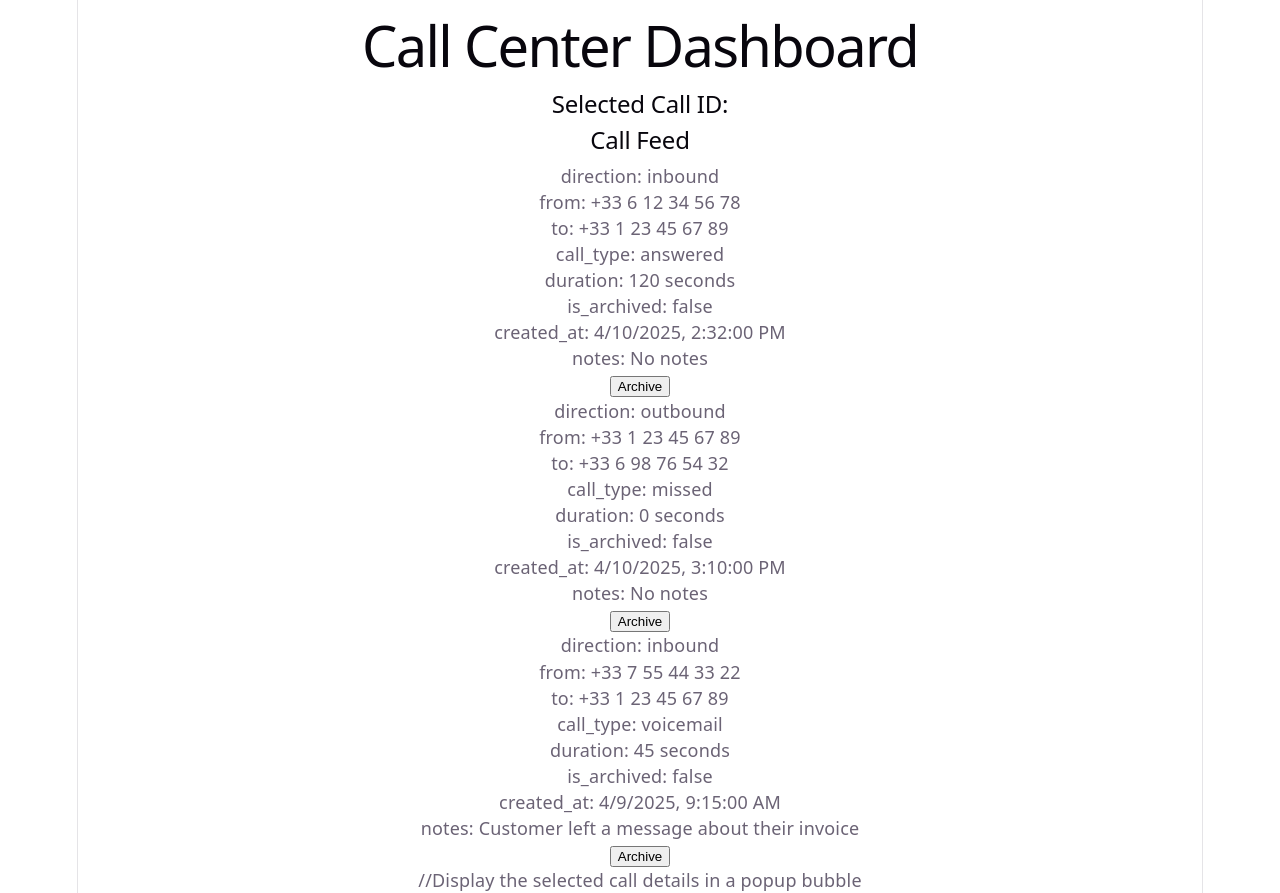
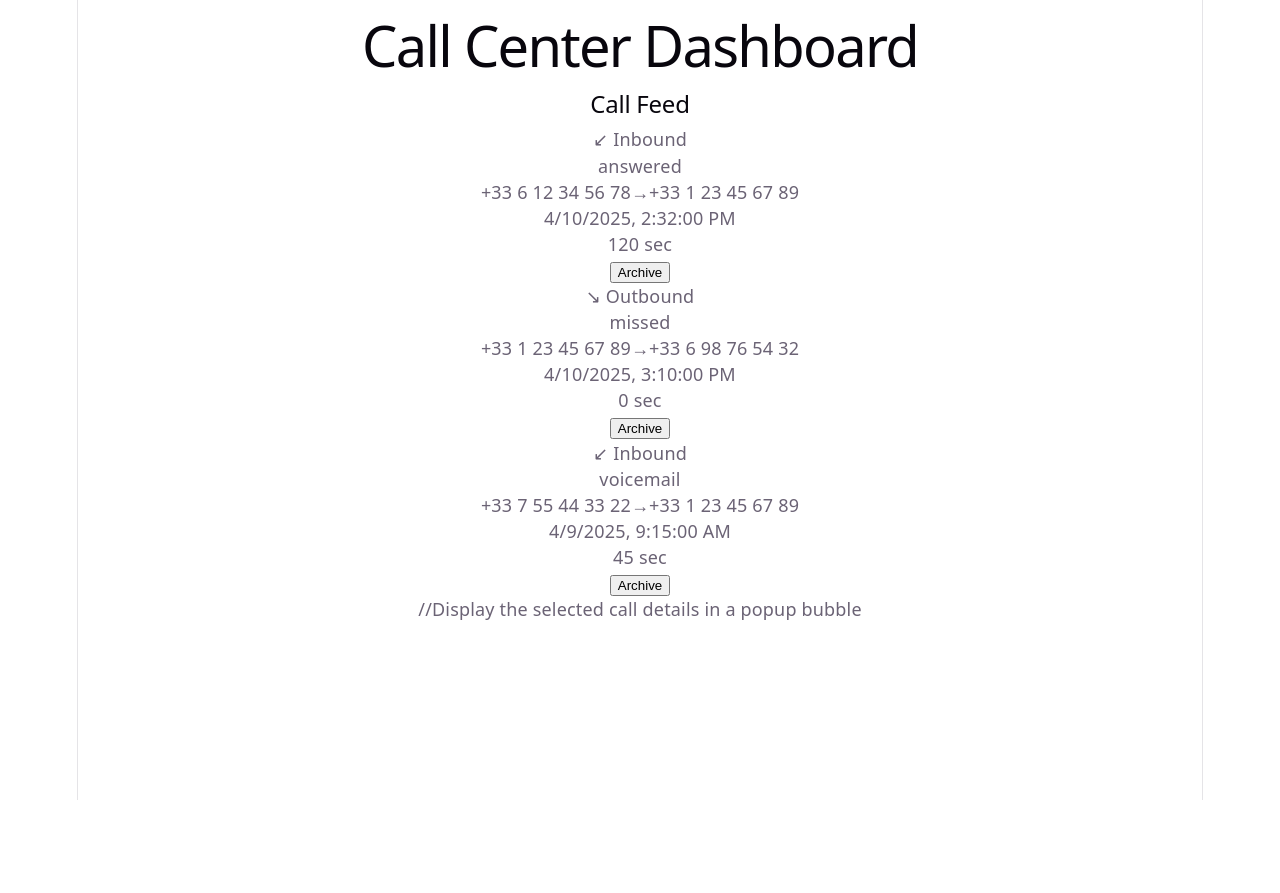
Before and after one commit to DimGianno/Call-Center-Frontend, a React (Vite) app in the folder call-center/: page / in a window 1280 px wide. After the commit the page ends 800 px from the top, so only its background shows below. Built offline with nearby package versions, Linux system fonts and the light colour scheme.

Commit message:
Refactor CallItem component layout and remove selected call ID display from App component

```diff
--- a/call-center/src/App.jsx
+++ b/call-center/src/App.jsx
@@ -41,7 +41,6 @@ function App() {
     <div className="app">
       <header className="app-header">
         <h1>Call Center Dashboard</h1>
-        <h2>Selected Call ID: {selectedCallId}</h2>
       </header>
 
       <main className="dashboard">
--- a/call-center/src/components/CallItem.jsx
+++ b/call-center/src/components/CallItem.jsx
@@ -1,17 +1,28 @@
 function CallItem({ call, onSelectCall, onArchiveCall }) {
   const formattedDate = new Date(call.created_at).toLocaleString()
+  const isInbound = call.direction === "inbound";
+
 
     return (
       <div className="call-card" onClick={() => onSelectCall(call.id)}>
-        <div className="call-card-main">
-          <p>direction: {call.direction}</p>
-          <p>from: {call.from}</p>
-          <p>to: {call.to}</p>
-          <p>call_type: {call.call_type}</p>
-          <p>duration: {call.duration} seconds</p>
-          <p>is_archived: {call.is_archived.toString()}</p>
-          <p>created_at: {formattedDate}</p>
-          <p>notes: {call.notes?.length > 0 ? call.notes[0].content : 'No notes'}</p>
+        <div className="call-meta">
+          <div className={isInbound ? "direction inbound" : "direction outbound"}>
+            {isInbound ? "↙ Inbound" : "↘ Outbound"}
+          </div>
+          <span className={`call-type ${call.call_type}`}>
+            {call.call_type}
+          </span>
+        </div>
+
+        <div className="call-route">
+          <span>{call.from}</span>
+          <span className="arrow">→</span>
+          <span>{call.to}</span>
+        </div>
+
+        <div className="call-time">
+          <div>{formattedDate}</div>
+          <div>{call.duration} sec</div>
         </div>
 
         <button
```
